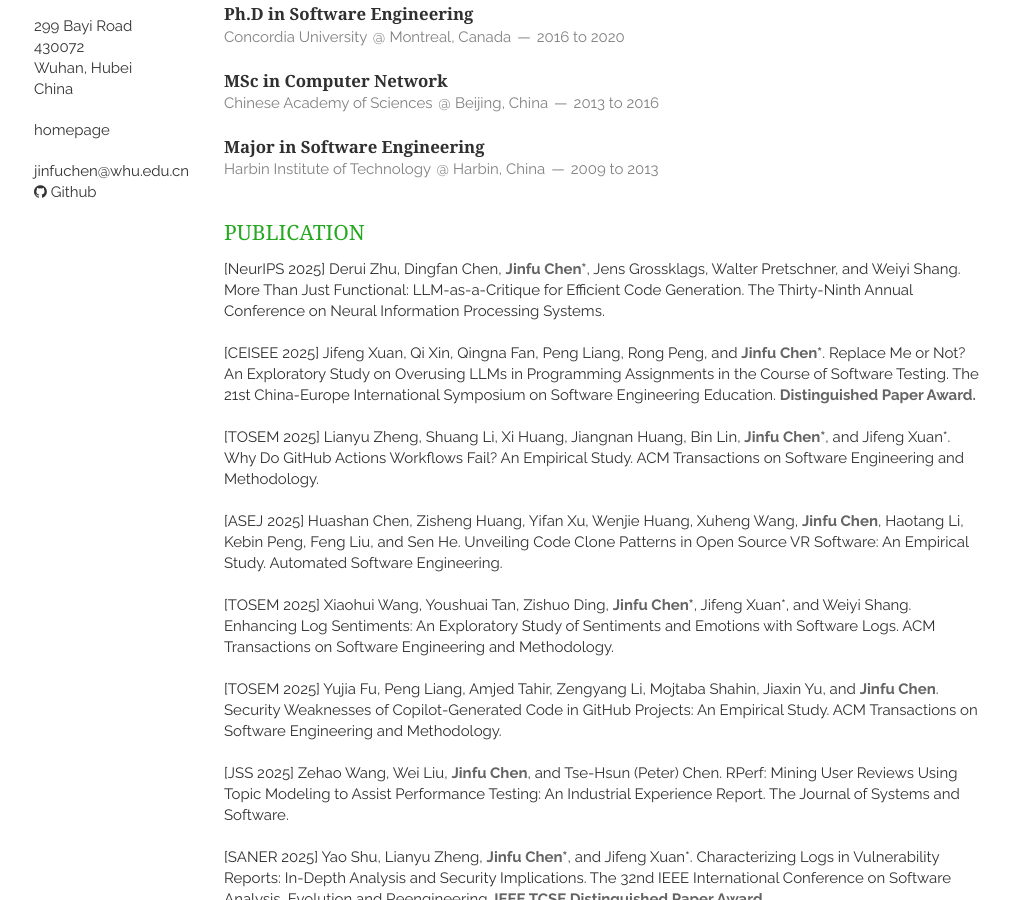
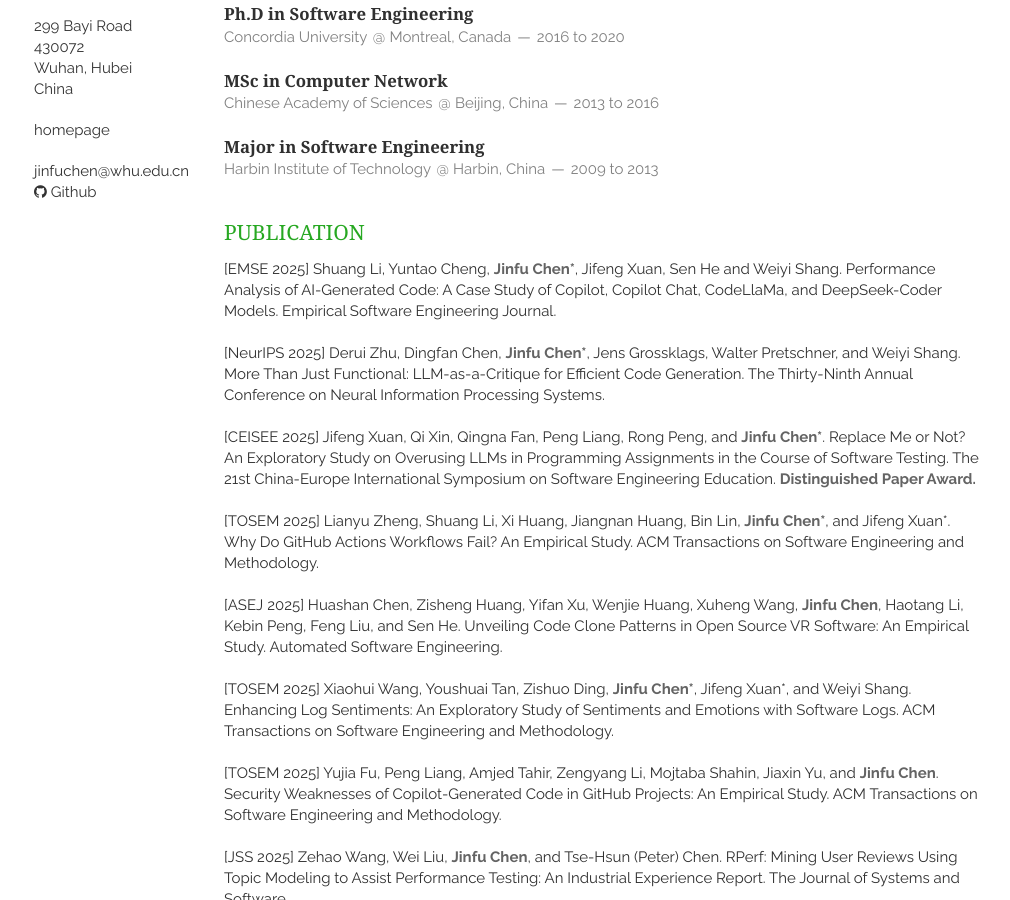
Before and after one commit to jinfuchen/jinfu, a Jekyll site: the page built from index.html, in a window 1280 px wide and 900 px high, scrolled down 319 px. Shown: the whole window, without its empty margins (136-1146 px from the left). Built offline with Jekyll 4.4.1, drawn with Linux system fonts in a browser that asks for light colours; nearby versions of some CDN libraries; the list of posts is cut into pages by our own code; some of the changed lines change nothing that is shown; some of the changed text lies outside the part shown.

Commit message:
emse perf

```diff
--- a/_includes/publication.html
+++ b/_includes/publication.html
@@ -12,6 +12,9 @@
     -->
 
     <article>
+    <p>[EMSE 2025] Shuang Li, Yuntao Cheng, <em>Jinfu Chen<sup>*</sup></em>, Jifeng Xuan, Sen He and Weiyi Shang. Performance Analysis of AI-Generated Code: A Case Study of Copilot, Copilot Chat, CodeLlaMa, and DeepSeek-Coder Models. Empirical Software Engineering Journal. </p>
+      <br>
+
       <p>[NeurIPS 2025] Derui Zhu, Dingfan Chen, <em>Jinfu Chen<sup>*</sup></em>, Jens Grossklags, Walter Pretschner, and Weiyi Shang. More Than Just Functional: LLM-as-a-Critique for Efficient Code Generation. The Thirty-Ninth Annual Conference on Neural Information Processing Systems. </p>
       <br>
 
--- a/_includes/service.html
+++ b/_includes/service.html
@@ -10,6 +10,8 @@
     	<p>  Reviewer: Journal of Software: Evolution and Process </p>
         <p>  Reviewer: IEEE Software </p>
         <p>  Reviewer: IEEE Transactions on Computational Social Systems </p>
+        <p>  PC Member: MSR 2026 Technical Track </p>
+        <p>  PC Member: PROMISE 2026 Technical Track </p>
         <p>  PC Member: APSEC 2025 Tool Demonstration Track </p>
         <p>  PC Member: MSR 2025 Technical Track </p>
         <p>  PC Member: PROMISE 2025 Technical Track </p>
```
